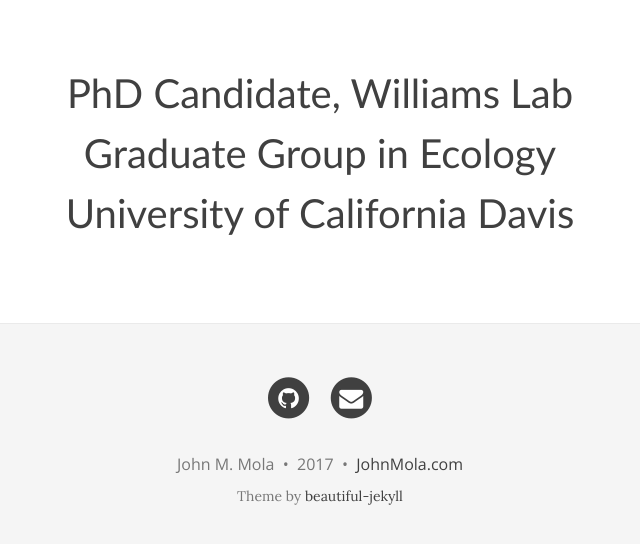
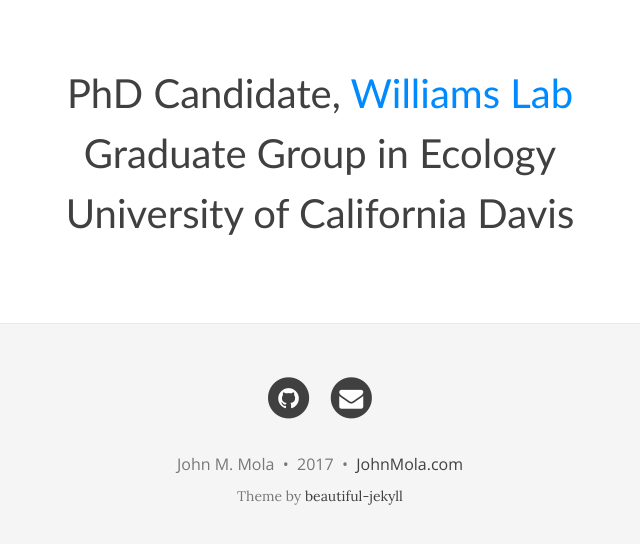
Before and after one commit to maureenpage/maureen-page.github.io, a Jekyll site: the page built from index.html, in a window 1280 px wide and 1102 px high. Shown: the part 545-1089 px from the top of the window, without its empty margins (320-960 px from the left). Built offline with Jekyll 4.4.1, drawn with Linux system fonts in a browser that asks for light colours; nearby versions of some CDN libraries; the list of posts is cut into pages by our own code; some of the changed lines change nothing that is shown.

Commit message:
update images

```diff
--- a/index.html
+++ b/index.html
@@ -4,11 +4,10 @@ title: John M. Mola
 subtitle: Bee biology, pollination ecology, population genetics
 css: "/css/index.css"
 meta-title: "John M. Mola"
-meta-description: "Phd Candidate in Ecology at the University of California Davis"
+meta-description: "PhD Candidate in Ecology at the University of California Davis"
 bigimg:
   - "/img/big/DSCN1710.png" : "Bombus vosnesenskii visiting Penstemon rydbergii. Truckee, CA. 2015"
   - "/img/big/DSCN0208.png" : "Blue orchard bee in experimental block. Blue Lake, CA. 2015"
-  - "/img/big/DSCN0529.png" : "Squash bees in squash blossom. Hoopa, CA. 2013"
   - "/img/big/DSCN1691.png" : "Experimentally marked bee 'Green #1.' Truckee, CA. 2015"
   - "/img/big/DSCN1765_2.png" : "Bombus vosnesenskii on mountain pennyroyal. Truckee, CA. 2015"
   - "/img/big/DSCN2027.png" : "Capturing queen bumble bees. Mclaughlin Reserve. 2016"
@@ -20,7 +19,7 @@ bigimg:
 
 <div style="text-align:center">
   <p style="font-family: calibri; font-size:30pt">
-  PhD Candidate, Williams Lab <br>
+  PhD Candidate, <a href="http://williamslab.ucdavis.edu">Williams Lab</a> <br>
   Graduate Group in Ecology <br>
   University of California Davis <br>
 
```
Also changed, not shown: 2 other files.
